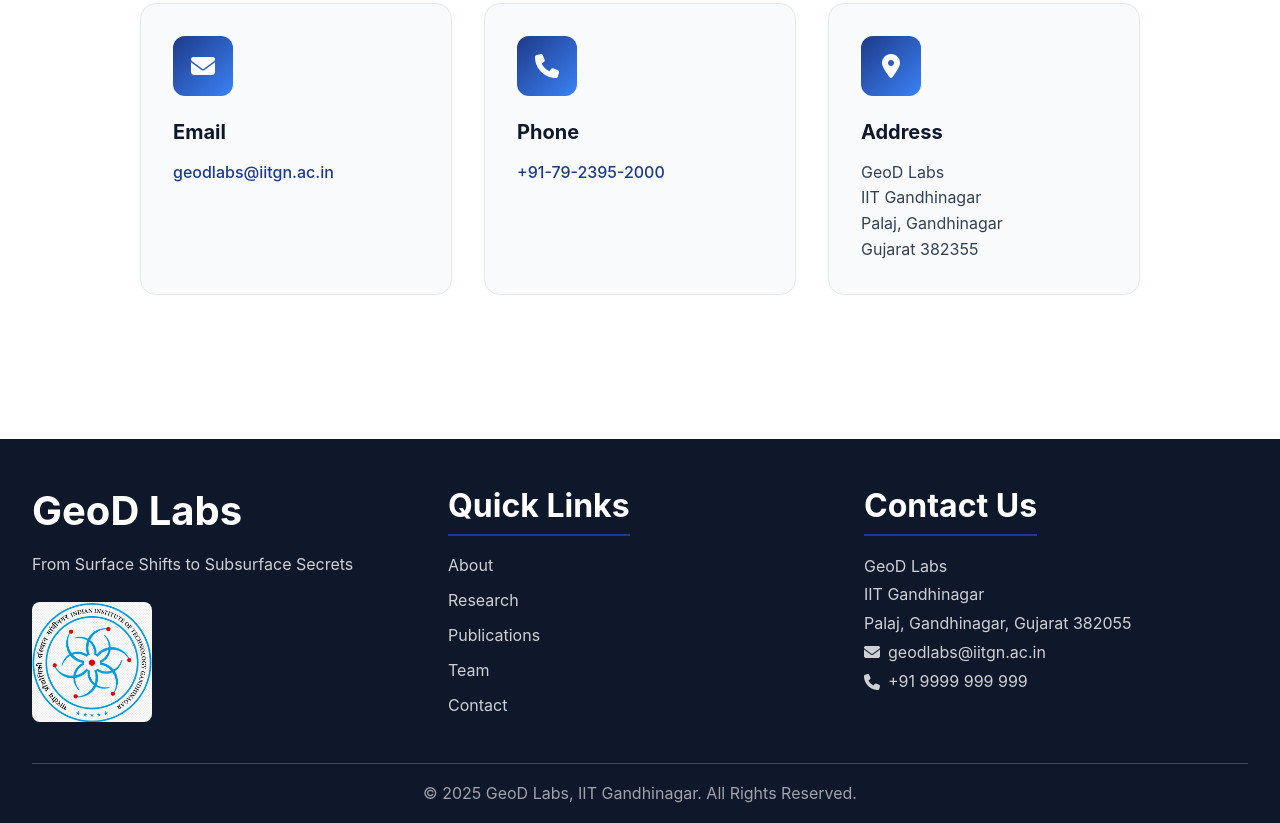
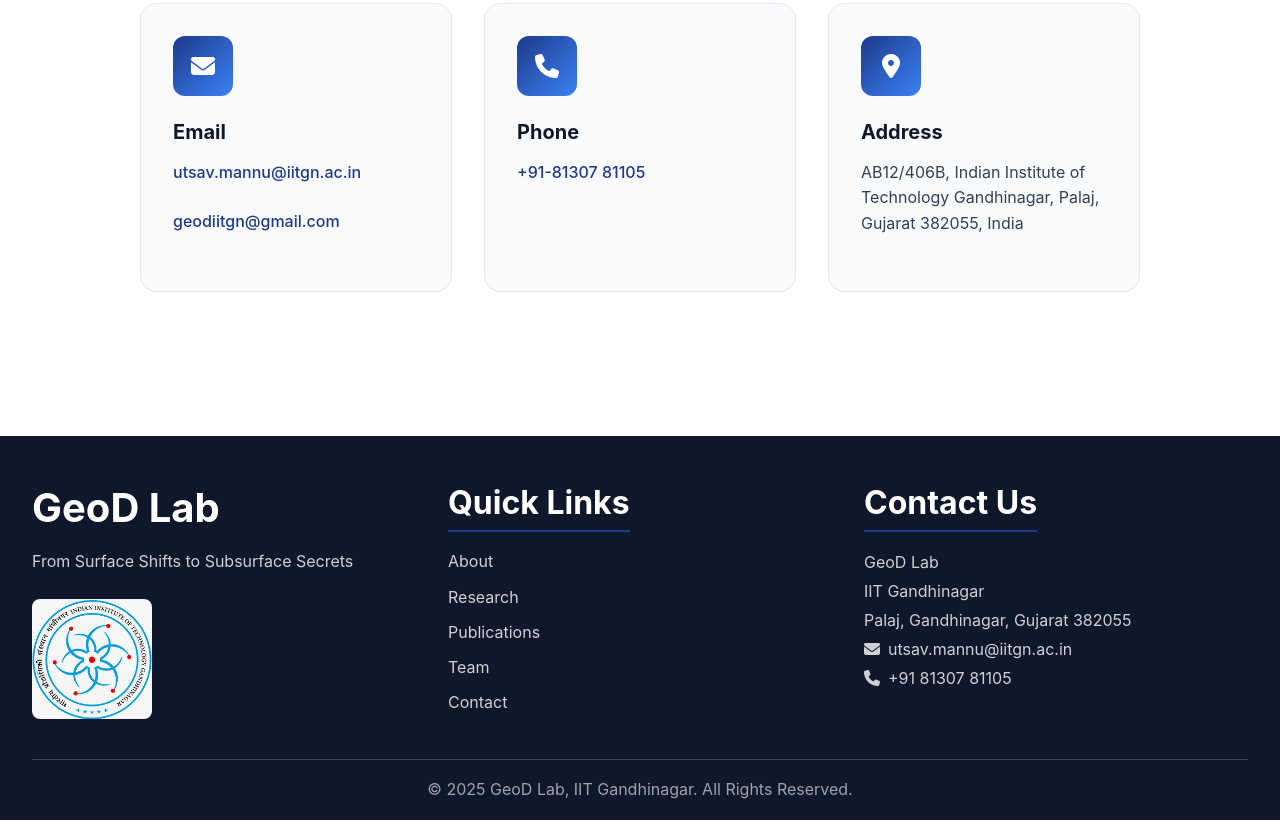
Before and after one commit to GeoD-Lab/GeoDLabsWebsite, a plain HTML site: page contact.html in a window 1280 px wide. Shown: the part 460-1283 px from the top of the page. Drawn offline with Linux system fonts and the light colour scheme.

Commit message:
Update contact.html

```diff
--- a/contact.html
+++ b/contact.html
@@ -64,7 +64,7 @@
         <section class="hero-section">
             <div class="container">
                 <h1>Contact Us</h1>
-                <p>Get in touch with GeoD Labs</p>
+                <p>Get in touch with GeoD Lab</p>
             </div>
         </section>
 
@@ -78,7 +78,8 @@
                             </div>
                             <div class="contact-text">
                                 <h4>Email</h4>
-                                <p><a href="mailto:geodlabs@iitgn.ac.in">geodlabs@iitgn.ac.in</a></p>
+                                <p><a href="mailto:utsav.mannu@iitgn.ac.in">utsav.mannu@iitgn.ac.in</a></p>
+                                <p><a href="mailto:geodiitgn@gmail.com"> geodiitgn@gmail.com</a></p>
                             </div>
                         </div>
 
@@ -88,7 +89,7 @@
                             </div>
                             <div class="contact-text">
                                 <h4>Phone</h4>
-                                <p><a href="tel:+917923952000">+91-79-2395-2000</a></p>
+                                <p><a href="tel:+917923952000">+91-81307 81105</a></p>
                             </div>
                         </div>
 
@@ -99,10 +100,7 @@
                             <div class="contact-text">
                                 <h4>Address</h4>
                                 <address>
-                                    GeoD Labs<br>
-                                    IIT Gandhinagar<br>
-                                    Palaj, Gandhinagar<br>
-                                    Gujarat 382355
+                                    AB12/406B, Indian Institute of Technology Gandhinagar, Palaj, Gujarat 382055, India
                                 </address>
                             </div>
                         </div>
@@ -117,7 +115,7 @@
         <div class="container">
             <div class="footer-container">
                 <div class="footer-about">
-                    <h2>GeoD Labs</h2>
+                    <h2>GeoD Lab</h2>
                     <p>From Surface Shifts to Subsurface Secrets</p>
                     <div class="footer-logo">
                         <img src="images/iitgn-logo.png" alt="IIT Gandhinagar logo" width="120" height="120"
@@ -139,14 +137,14 @@
                 <div class="footer-contact">
                     <h3>Contact Us</h3>
                     <address>
-                        GeoD Labs<br>
+                        GeoD Lab<br>
                         IIT Gandhinagar<br>
                         Palaj, Gandhinagar, Gujarat 382055<br>
-                        <a href="mailto:geodlabs@iitgn.ac.in">
-                            <i class="fas fa-envelope"></i> geodlabs@iitgn.ac.in
+                        <a href="mailto:utsav.mannu@iitgn.ac.in">
+                            <i class="fas fa-envelope"></i> utsav.mannu@iitgn.ac.in
                         </a><br>
                         <a href="tel:+919999999999">
-                            <i class="fas fa-phone"></i> +91 9999 999 999
+                            <i class="fas fa-phone"></i> +91 81307 81105
                         </a>
                     </address>
                 </div>
@@ -154,7 +152,7 @@
 
             <div class="footer-bottom">
                 <div class="copyright">
-                    <p>&copy; 2025 GeoD Labs, IIT Gandhinagar. All Rights Reserved.</p>
+                    <p>&copy; 2025 GeoD Lab, IIT Gandhinagar. All Rights Reserved.</p>
                 </div>
             </div>
         </div>
```
Lines whose indentation alone changed are shown as unchanged.
